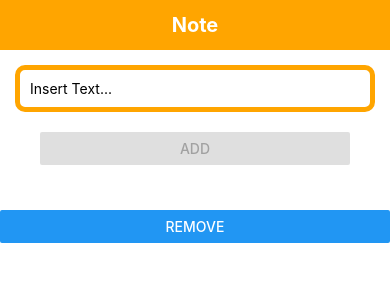
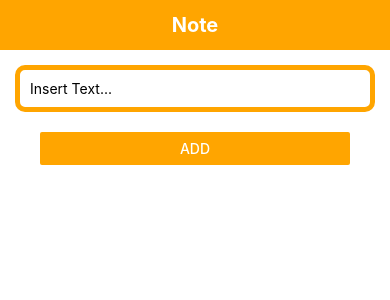
Before and after one commit to GiacomoVerdesca/AwesomeTSProject, a React Native app: screen / in a window 390 px wide. Shown: the top 300 px of the page. Built offline with nearby package versions, Linux system fonts and the light colour scheme.

Commit message:
add fontawesome, adjust code, and refactoring

```diff
--- a/Redux/Selectors/Selectors.ts
+++ b/Redux/Selectors/Selectors.ts
@@ -3,3 +3,5 @@ import {RootState} from '../Store/ConfigureStore';
 export const arrayListSelector = (state: RootState) => state.arrayList.arrayList;
 export const keysSelector = (state: RootState) => state.keys.keys;
 export const stateKeysSelector = (state: RootState) => state.keys.stateKeys;
+export const pressedSelector = (state: RootState) => state.pressed.pressed;
+export const selectAllSelector = (state: RootState) => state.pressed.selectAll;
--- /dev/null
+++ b/Redux/Slices/pressed.ts
@@ -0,0 +1,35 @@
+import {createSlice} from '@reduxjs/toolkit';
+
+const pressedSlice = createSlice({
+  name: 'pressed',
+  initialState: {
+    pressed: false,
+    selectAll: [],
+  },
+  reducers: {
+    setPressed: (state, action) => {
+      state.pressed = action.payload;
+    },
+    setSelectItem: (state: any, action) => {
+      let sentence: boolean = state.selectAll.includes(action.payload);
+      if (sentence === false) {
+        state.selectAll.push(action.payload);
+      } else {
+        const result: string[] = state.selectAll.filter(
+          (item: string) => item != action.payload,
+        );
+        state.selectAll = result;
+      }
+    },
+    setSelectAll: (state, action) => {
+      state.selectAll = action.payload;
+    },
+  },
+});
+
+export const pressedReducer = pressedSlice.reducer;
+export const {
+  setPressed,
+  setSelectItem,
+  setSelectAll,
+} = pressedSlice.actions;
--- a/Redux/Store/ConfigureStore.ts
+++ b/Redux/Store/ConfigureStore.ts
@@ -1,10 +1,12 @@
 import {configureStore, combineReducers} from '@reduxjs/toolkit';
 import { arrayListReducer } from '../Slices/arrayList';
 import { keysReducer } from '../Slices/keys';
+import { pressedReducer } from '../Slices/pressed';
 
 const reducer = combineReducers({
   arrayList: arrayListReducer,
-  keys: keysReducer
+  keys: keysReducer,
+  pressed: pressedReducer
 });
 
 export type RootState = ReturnType<typeof reducer>;
--- a/components/Form/Form.tsx
+++ b/components/Form/Form.tsx
@@ -2,41 +2,54 @@ import React, { useEffect, useState } from 'react';
 import { Button, TextInput, View } from 'react-native';
 import { useDispatch, useSelector } from 'react-redux';
 import { Style } from './Style';
-import { setKeys } from '../../Redux/Slices/keys';
-import { keysSelector } from '../../Redux/Selectors/Selectors';
+import { setKeys, setStateKeys } from '../../Redux/Slices/keys';
+import { pressedSelector, selectAllSelector, stateKeysSelector } from '../../Redux/Selectors/Selectors';
 import { setItemStorage } from '../../core/AsyncStorage';
-import { FontAwesomeIcon } from '@fortawesome/react-native-fontawesome'
-import { faCoffee } from '@fortawesome/free-solid-svg-icons'
+import { setPressed, setSelectAll } from '../../Redux/Slices/pressed';
 
 export const Form = () => {
+
   const dispatch = useDispatch();
 
-  const keys = useSelector(keysSelector);
+  const stateKeys = useSelector(stateKeysSelector);
+  const pressed = useSelector(pressedSelector);
+  const selectAll = useSelector(selectAllSelector);
 
   const [parole, setParole] = useState('');
 
   useEffect(() => {
     dispatch(setKeys());
-  }, [parole])
+  }, [stateKeys])
 
 
   const handleSubmit = async () => {
     let key = Date.now().toString();
     await setItemStorage(key, parole);
+    dispatch(setStateKeys('Item aggiunto'));
+    dispatch(setStateKeys(''));
     setParole('');
   }
 
   return (
     <View >
       <TextInput
+        onTouchStart={() => {
+          if (pressed) {
+            dispatch(setPressed(false));
+          };
+          if (selectAll.length !== 0) {
+            dispatch(setSelectAll([]));
+          }
+        }}
         style={Style.InputText}
         value={parole}
         placeholder="Insert Text..."
         onChangeText={(value) => setParole(value)}
+        pointerEvents="none"
       />
       <View style={Style.Viewbutton}>
 
-        <Button title="Add" color="orange" disabled={!parole} onPress={() => handleSubmit()} />
+        <Button title="Add" color="orange" disabled={!parole && pressed} onPress={() => handleSubmit()} />
       </View>
     </View>
   );
--- a/components/Home/Home.tsx
+++ b/components/Home/Home.tsx
@@ -1,5 +1,8 @@
-import React, { useEffect, useState } from 'react';
-import { Alert, Button, View } from 'react-native';
+import React from 'react';
+import { TouchableWithoutFeedback, View } from 'react-native';
+import { useDispatch, useSelector } from 'react-redux';
+import { pressedSelector, selectAllSelector } from '../../Redux/Selectors/Selectors';
+import { setPressed, setSelectAll } from '../../Redux/Slices/pressed';
 import Form from '../Form';
 import List from '../List';
 import Title from '../Title';
@@ -8,16 +11,24 @@ import { Style } from './Style';
 
 export const Home = () => {
 
+  const dispatch = useDispatch();
 
-
-
-
+  const pressed = useSelector(pressedSelector);
+  const selectAll = useSelector(selectAllSelector);
 
   return (
-    <View style={Style.container}>
-      <Title />
-      <Form />
-      <List />
-    </View>
+    <TouchableWithoutFeedback onPress={() => {
+      if (pressed) {
+        dispatch(setPressed(false));
+      };
+      if (selectAll.length !== 0){
+        dispatch(setSelectAll([]));
+    }}}>
+      <View style={Style.container}>
+        <Title />
+        <Form />
+        <List />
+      </View>
+    </TouchableWithoutFeedback>
   );
 };
--- a/components/List/List.tsx
+++ b/components/List/List.tsx
@@ -1,14 +1,13 @@
 import React, { useEffect } from 'react';
 import { useDispatch, useSelector } from 'react-redux';
-import { FlatList, View, Text, Button } from 'react-native';
+import { FlatList, View, Text, TouchableOpacity } from 'react-native';
 import { Style } from './Style';
-import AsyncStorage from '@react-native-community/async-storage';
-import { arrayListSelector, keysSelector } from '../../Redux/Selectors/Selectors';
+import { arrayListSelector, keysSelector, pressedSelector, selectAllSelector } from '../../Redux/Selectors/Selectors';
 import { setArrayList } from '../../Redux/Slices/arrayList';
 import { FontAwesomeIcon } from '@fortawesome/react-native-fontawesome';
-import { faSquare } from '@fortawesome/free-regular-svg-icons';
-
-import { setStateKeys } from '../../Redux/Slices/keys';
+import { faCheckSquare, faSquare } from '@fortawesome/free-regular-svg-icons';
+import { setPressed, setSelectAll, setSelectItem } from '../../Redux/Slices/pressed';
+import SelectAndDelete from './components';
 
 export const List = () => {
 
@@ -16,34 +15,41 @@ export const List = () => {
 
   const keys = useSelector(keysSelector);
   const arrayList = useSelector(arrayListSelector);
+  const pressed = useSelector(pressedSelector);
+  const selectAll = useSelector(selectAllSelector);
 
   useEffect(() => {
     dispatch(setArrayList(keys));
+    keys.length === 0 ? dispatch(setPressed(false)) : null;
   }, [keys])
 
-  const removeItem = async (key: string) => {
-    dispatch(setStateKeys('Item eliminato'));
-    await AsyncStorage.removeItem(key);
-    dispatch(setStateKeys(''));
+
+  const icon = (key: never) => {
+    let sentence: boolean = selectAll.includes(key);
+    if (sentence) {
+      return faCheckSquare
+    } else {
+      return faSquare
+    }
   }
-  const removeAll = async () => {
-    dispatch(setStateKeys('Items eliminati'));
-    await AsyncStorage.clear();
-    dispatch(setStateKeys(''));
-  }
-
 
   return (
     <View style={Style.container}>
-      <Button onPress={() => removeAll()} title='remove' />
+      <SelectAndDelete setSelectAll={setSelectAll} selectAll={selectAll} pressed={pressed} keys={keys} />
       <FlatList
         keyExtractor={(item) => item[0]}
         data={arrayList}
         renderItem={({ item }) => (
-          <View style={Style.ViewText}>
-            <Text style={Style.single}> <FontAwesomeIcon icon={ faSquare } /> {item[1]}</Text>
-            <Text style={Style.button} onPress={() => removeItem(item[0])}> <FontAwesomeIcon icon={ faSquare } />x</Text>
-          </View>
+          <TouchableOpacity onLongPress={() => dispatch(setPressed(true))} delayLongPress={300}>
+            <View style={Style.ViewText}>
+              {pressed &&
+                <TouchableOpacity onPress={() => dispatch(setSelectItem(item[0]))}>
+                  <FontAwesomeIcon style={Style.icon} icon={icon(item[0])} />
+                </TouchableOpacity>
+              }
+              <Text style={Style.single}>  {item[1]} </Text>
+            </View>
+          </TouchableOpacity>
         )}
       />
     </View>
--- a/components/List/Style.ts
+++ b/components/List/Style.ts
@@ -1,15 +1,14 @@
 import {StyleSheet} from 'react-native';
 
 export const Style = StyleSheet.create({
-  container:{
-    flex:1,
-    marginTop:40,
-    marginBottom:30
-
+  container: {
+    flex: 1,
+    marginTop: 40,
+    marginBottom: 30,
   },
   ViewText: {
     flexDirection: 'row',
-    justifyContent: 'space-between',
+    justifyContent: 'flex-start',
     marginTop: 7,
     marginRight: 10,
     marginLeft: 10,
@@ -29,6 +28,9 @@ export const Style = StyleSheet.create({
     color: 'orange',
     fontSize: 17,
     fontWeight: 'bold',
-    maxWidth:'92%'
+    maxWidth: '92%',
   },
+  icon:{
+    color:'orange',
+  }
 });
--- /dev/null
+++ b/components/List/components/SelectAndDelete/Style.ts
@@ -0,0 +1,23 @@
+import {StyleSheet} from 'react-native';
+
+export const Style = StyleSheet.create({
+  viewSelectAndDelete: {
+    flexDirection: 'row',
+    justifyContent: 'flex-end',
+    marginRight: 30,
+    marginBottom: 10,
+  },
+  touchable: {
+    marginLeft: 30,
+    borderWidth: 2,
+    borderColor: 'orange',
+    borderRadius: 3,
+    padding: 5,
+    backgroundColor: 'orange',
+  },
+  touchableText: {
+    fontSize: 16,
+    fontWeight: 'bold',
+    color: 'white',
+  }
+});
--- /dev/null
+++ b/components/List/components/index.ts
@@ -0,0 +1,2 @@
+import {SelectAndDelete} from './SelectAndDelete/SelectAndDelete';
+export default SelectAndDelete;
--- a/core/AsyncStorage.ts
+++ b/core/AsyncStorage.ts
@@ -1,10 +1,10 @@
-import AsyncStorage from "@react-native-community/async-storage";
+import AsyncStorage from '@react-native-community/async-storage';
 
 export const setItemStorage = async (key: any, value: any) => {
   try {
-      await AsyncStorage.setItem(key, value)
+    await AsyncStorage.setItem(key, value);
   } catch (error) {
-      console.log(error)
+    console.log(error);
   }
 };
 
@@ -13,17 +13,25 @@ export const setItemStorage = async (key: any, value: any) => {
   try {
     values = await AsyncStorage.multiGet(key);
     return values;
-    } catch(error) {
-      console.log(error)
+  } catch (error) {
+    console.log(error);
   }
-  }
+};
 
 export const getAllKeys = async () => {
   let keys: string[] = [];
   try {
     keys = await AsyncStorage.getAllKeys();
     return keys;
-    } catch(error) {
-      console.log(error)
+  } catch (error) {
+    console.log(error);
   }
+};
+
+export const deleteMultiple = async (key: string[]) => {
+  try {
+    await AsyncStorage.multiRemove(key);
+  } catch (error) {
+    console.log(error);
   }
+};
```
Also changed, not shown: components/List/components/SelectAndDelete/SelectAndDelete.tsx (added, +44 -0 lines), 798 other files (tests, documents, lock files or other folders). Lines whose indentation alone changed are shown as unchanged.
